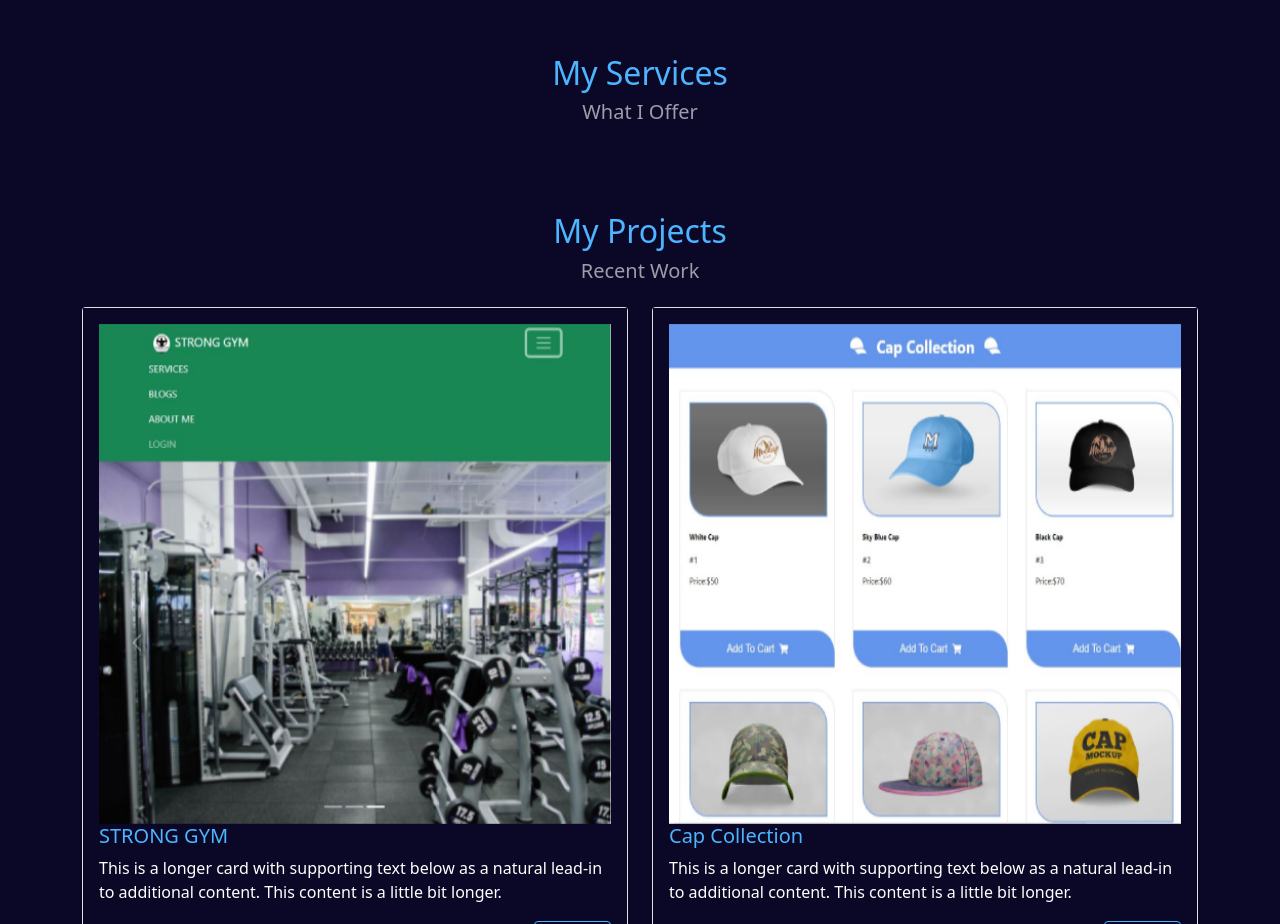
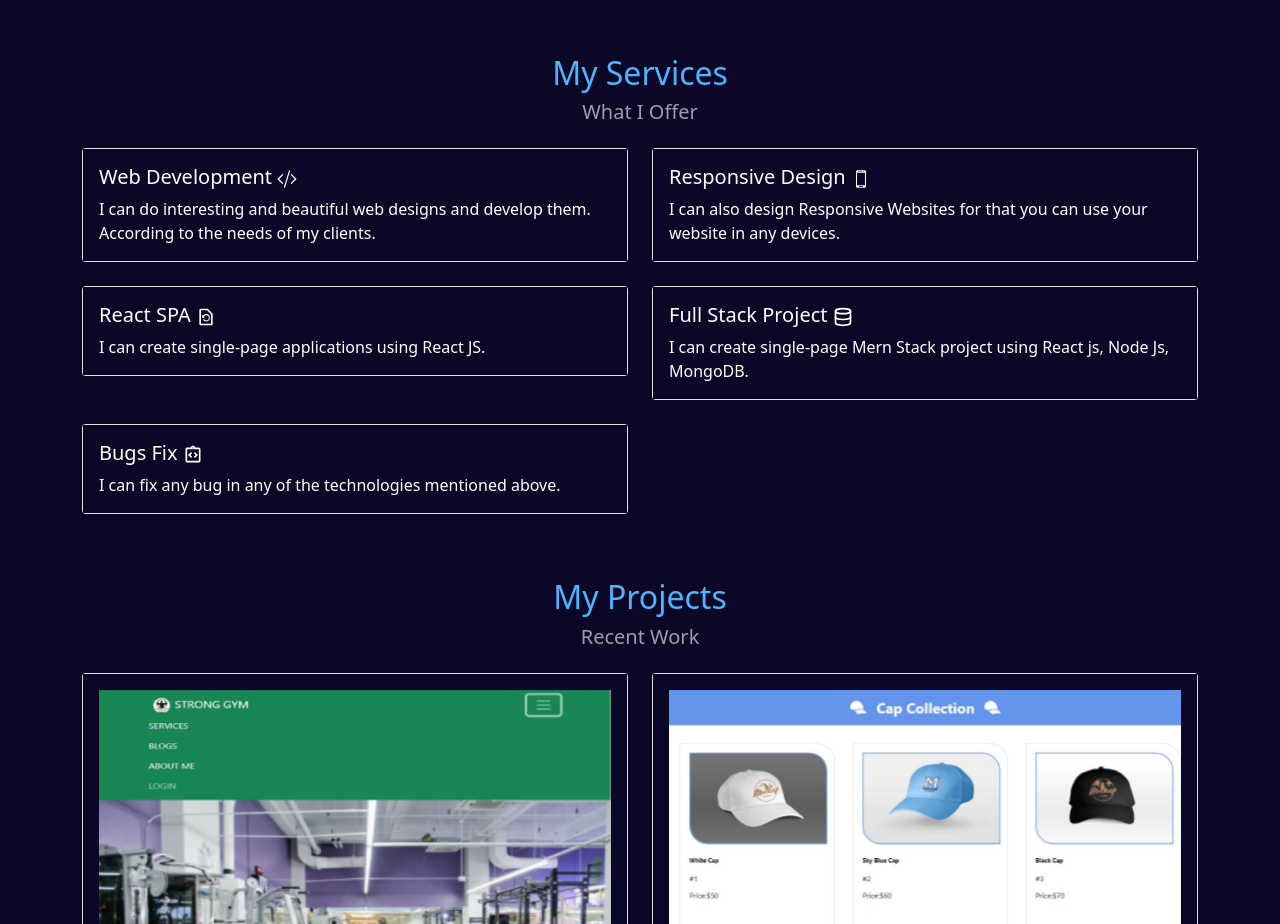
Before and after one commit to MohammadFaysal731/my-portfolio, a React (Create React App) app: page / in a window 1280 px wide. Shown: the part 2400-3324 px from the top of the page. Built offline with nearby package versions, Linux system fonts and the light colour scheme.

Commit message:
add services

```diff
--- a/src/components/Project.js
+++ b/src/components/Project.js
@@ -97,13 +97,13 @@ const Project = () => {
                                 <div id="carouselExampleControls" class="carousel slide" data-bs-ride="carousel">
                                     <div class="carousel-inner">
                                         <div class="carousel-item active">
-                                            <img src={image1} class="d-block w-100" alt="..." style={{ width: '500px', height: '500px' }} />
+                                            <img src={image1} class="d-block w-100" alt="..." style={{ width: '400px', height: '400px' }} />
                                         </div>
                                         <div class="carousel-item">
-                                            <img src={image2} class="d-block w-100" alt="..." style={{ width: '500px', height: '500px' }} />
+                                            <img src={image2} class="d-block w-100" alt="..." style={{ width: '400px', height: '400px' }} />
                                         </div>
                                         <div class="carousel-item">
-                                            <img src={image3} class="d-block w-100" alt="..." style={{ width: '500px', height: '500px' }} />
+                                            <img src={image3} class="d-block w-100" alt="..." style={{ width: '400px', height: '400px' }} />
                                         </div>
                                     </div>
                                 </div>
--- a/src/components/Service.js
+++ b/src/components/Service.js
@@ -1,12 +1,56 @@
 import React from 'react';
-
+import { MdOutlineIntegrationInstructions, MdOutlineRestorePage } from 'react-icons/md'
+import { BsCodeSlash } from 'react-icons/bs'
+import { GiSmartphone } from 'react-icons/gi'
+import { } from 'react-icons/io'
+import { FiDatabase } from 'react-icons/fi'
 const Services = () => {
+    const services = [
+        {
+            icon: <BsCodeSlash></BsCodeSlash>,
+            name: "Web Development",
+            description: "I can do interesting and beautiful web designs and develop them. According to the needs of my clients."
+        },
+        {
+            icon: <GiSmartphone></GiSmartphone>,
+            name: "Responsive Design",
+            description: "I can also design Responsive Websites for that you can use your website in any devices."
+        },
+        {
+            icon: <MdOutlineRestorePage></MdOutlineRestorePage>,
+            name: "React SPA",
+            description: "I can create single-page applications using React JS."
+        },
+        {
+            icon: <FiDatabase></FiDatabase>,
+            name: "Full Stack Project",
+            description: "I can create single-page Mern Stack project using React js, Node Js, MongoDB."
+        },
+        {
+            icon: <MdOutlineIntegrationInstructions></MdOutlineIntegrationInstructions>,
+            name: "Bugs Fix",
+            description: "I can fix any bug in any of the technologies mentioned above."
+        }
+    ]
     return (
         <section className='container pt-5'>
             <div className="text-center p-3">
                 <h2 style={{ color: 'rgba(77, 181, 255, 1)' }}>My Services</h2>
                 <h5 style={{ color: 'rgba(255, 255, 255, 0.6)' }}>What I Offer</h5>
             </div>
+            <div class="row row-cols-1 row-cols-md-2 g-4">
+                {
+                    services.map(({ icon, name, description }, index) => <div key={index} class="col">
+                        <div class="card">
+                            <div class="card-body" style={{ backgroundColor: '#0A0826', color: 'white' }}>
+                                <h5 class="card-title">{name} {icon}</h5>
+                                <p class="card-text">{description}</p>
+                            </div>
+                        </div>
+                    </div>)
+                }
+
+            </div>
         </section>
     );
 };
```
